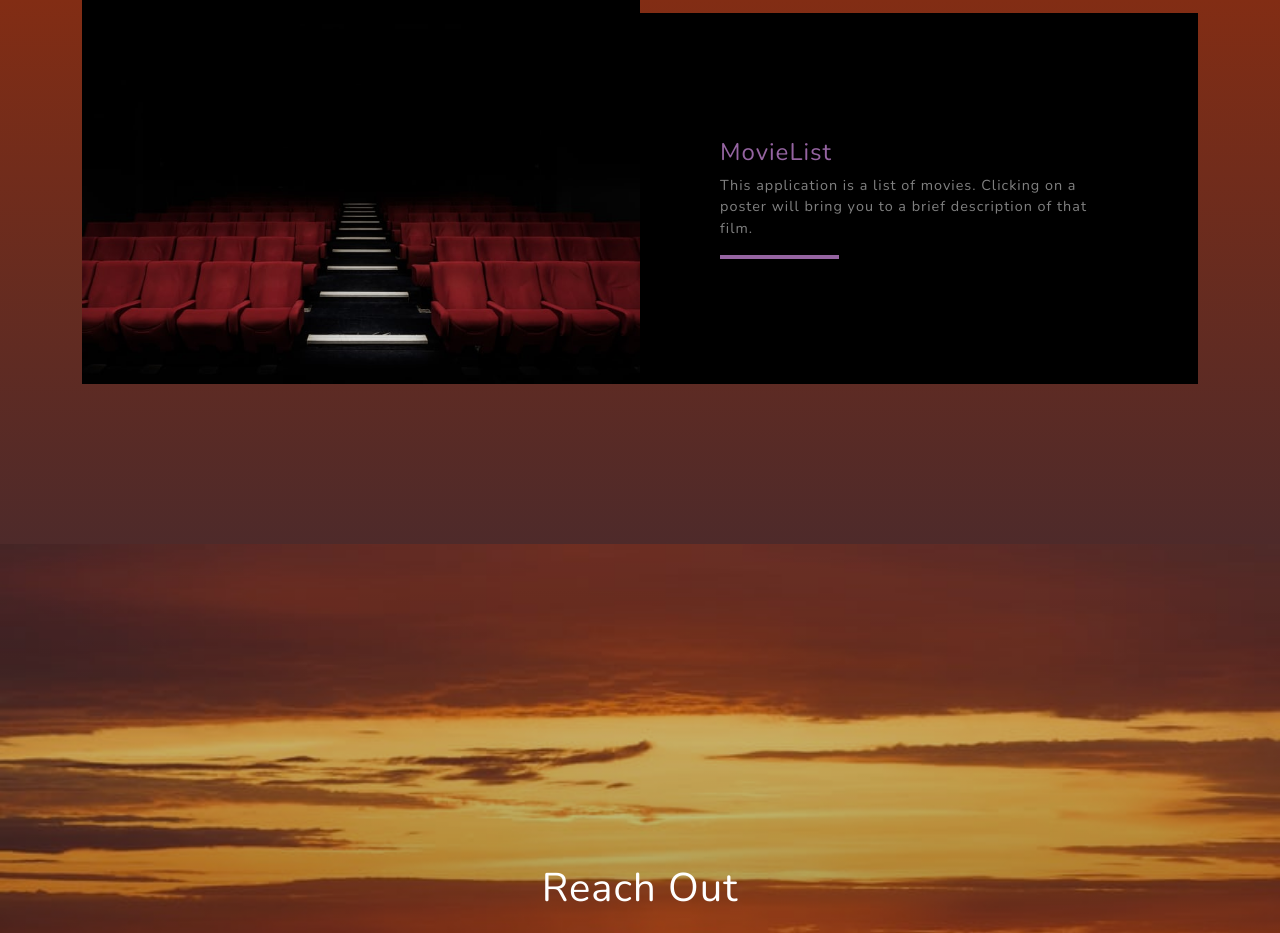
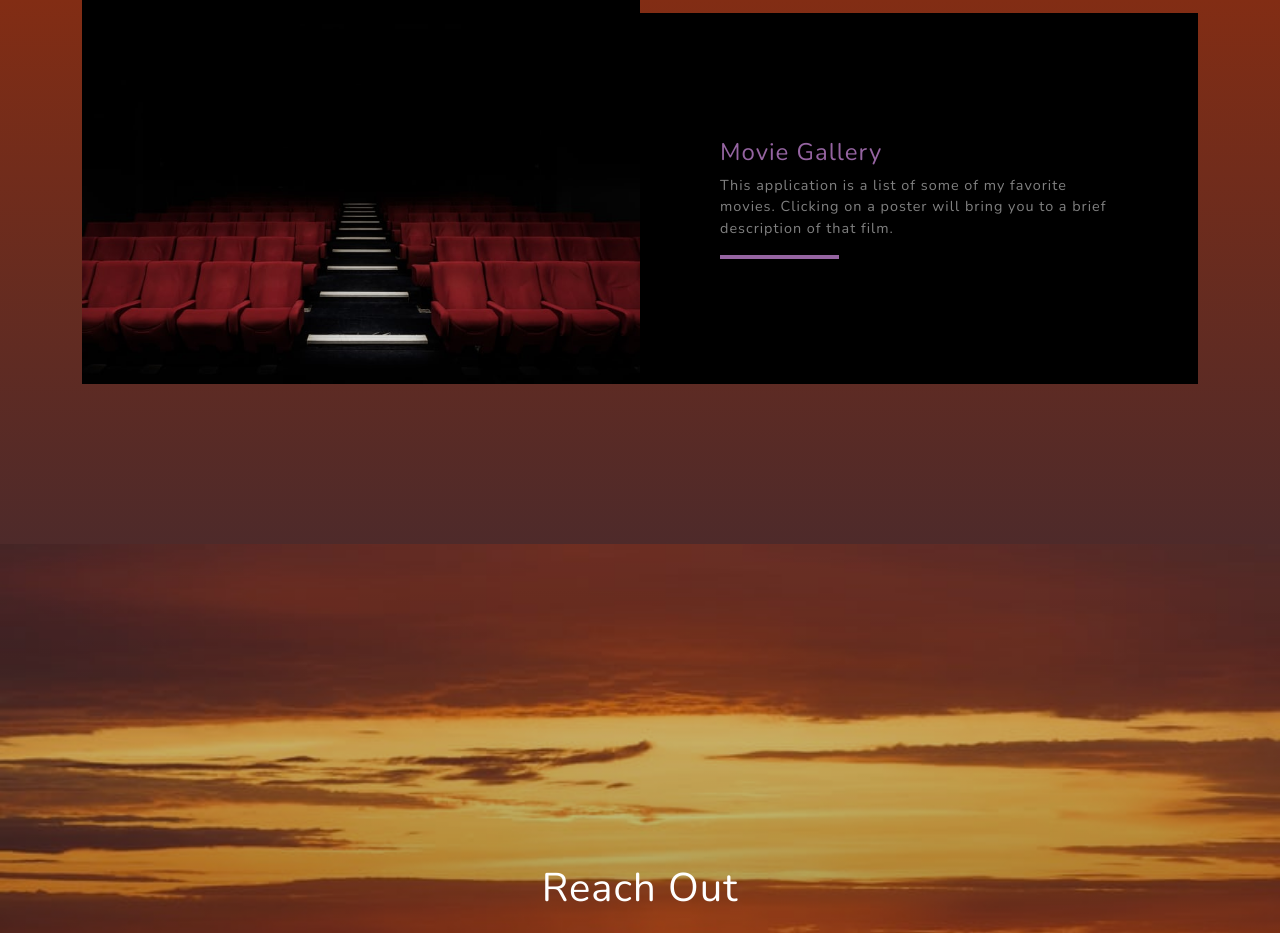
Before and after one commit to Astronatural/Astronatural.github.io, a plain HTML site: page index.html in a window 1280 px wide. Shown: the part 2840-3773 px from the top of the page. Drawn offline with nearby package versions, Linux system fonts and the light colour scheme.

Commit message:
updated link

```diff
--- a/index.html
+++ b/index.html
@@ -143,9 +143,9 @@
                             <div class="d-flex h-100">
                                 <div class="project-text w-100 my-auto text-center text-lg-left">
                                     <h4 class="text-white"><a
-                                            href="https://github.com/Astronatural/movie-list">MovieList</a></h4>
-                                    <p class="mb-0 text-white-50">This application is a list of movies. Clicking on a
-                                        poster
+                                            href="https://github.com/Astronatural/Movie-Gallery">Movie Gallery</a></h4>
+                                    <p class="mb-0 text-white-50">This application is a list of some of my favorite movies.
+                                        Clicking on a poster
                                         will bring you to a brief description of that film.
                                     </p>
                                     <hr class="d-none d-lg-block mb-0 ml-0" />
```
